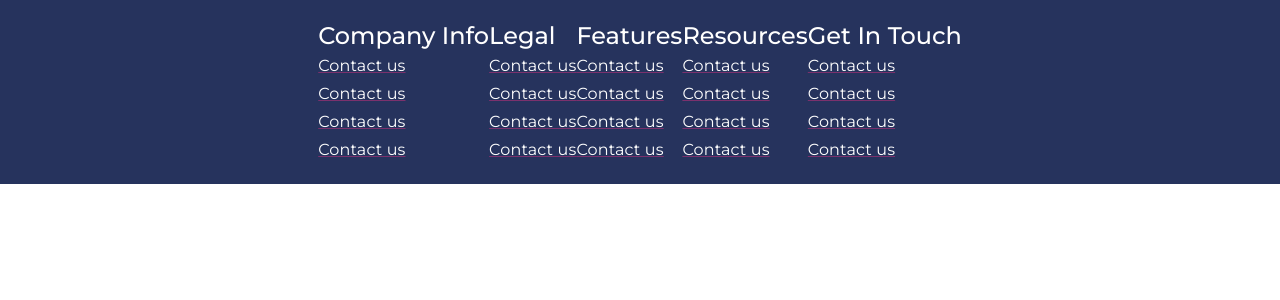
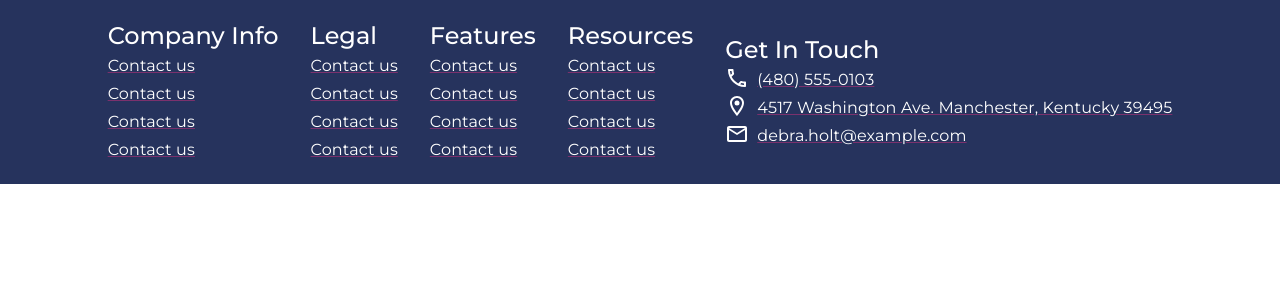
Before and after one commit to kaleem-uet/SchoolLayal, a React (Vite) app: page / in a window 1280 px wide. Shown: the top 300 px of the page. Built offline with nearby package versions, Linux system fonts and the light colour scheme.

Commit message:
footer changed

```diff
--- a/src/Components/Footer/Footer.jsx
+++ b/src/Components/Footer/Footer.jsx
@@ -4,118 +4,129 @@ import Typography from "@mui/material/Typography";
 import Grid from "@mui/material/Grid";
 import Container from "@mui/material/Container";
 import { FooterLink, FooterTypo } from "../../Common/CustomTypo";
+import PhoneOutlinedIcon from "@mui/icons-material/PhoneOutlined";
+import EmailOutlinedIcon from "@mui/icons-material/EmailOutlined";
+import LocationOnOutlinedIcon from "@mui/icons-material/LocationOnOutlined";
+import { styled } from "@mui/material";
 
 function Footer() {
   return (
     <Wrapper>
-      <Container
-        maxWidth="lg"
-        sx={{ alignItems: "center", justifyContent: "center", display: "flex" }}
-      >
+      <CustomContainer
+        maxWidth="lg"  >
         <Grid
           container
-          spacing={0}
+          spacing={4}
           sx={{ alignItems: "center", justifyContent: "center" }}
         >
-          <Grid items md={2.4}>
+          <Grid item md={2.4}  xs={12} sm={12}>
             <FooterTypo variant="h5">Company Info</FooterTypo>
-             <div style={{display:"flex",flexDirection:"column"}}>
-             <FooterLink variant="subtitle1" underLine="hover" >
+            <FooterColumn>
+              <FooterLink variant="subtitle1" underLine="hover">
                 Contact us
               </FooterLink>
-              <FooterLink variant="subtitle1" underLine="hover" >
+              <FooterLink variant="subtitle1" underLine="hover">
                 Contact us
               </FooterLink>
-              <FooterLink variant="subtitle1" underLine="hover" >
+              <FooterLink variant="subtitle1" underLine="hover">
                 Contact us
               </FooterLink>
-              <FooterLink variant="subtitle1" underLine="hover" >
+              <FooterLink variant="subtitle1" underLine="hover">
                 Contact us
               </FooterLink>
-
-             </div>
-
+            </FooterColumn>
           </Grid>
-          <Grid items md={2.4}>
+          <Grid item md={2.4}  xs={12} sm={12}>
             <FooterTypo variant="h5">Legal</FooterTypo>
-            <div style={{display:"flex",flexDirection:"column"}}>
-             <FooterLink variant="subtitle1" underLine="hover" >
+            <FooterColumn>
+              <FooterLink variant="subtitle1" underLine="hover">
                 Contact us
               </FooterLink>
-              <FooterLink variant="subtitle1" underLine="hover" >
+              <FooterLink variant="subtitle1" underLine="hover">
                 Contact us
               </FooterLink>
-              <FooterLink variant="subtitle1" underLine="hover" >
+              <FooterLink variant="subtitle1" underLine="hover">
                 Contact us
               </FooterLink>
-              <FooterLink variant="subtitle1" underLine="hover" >
+              <FooterLink variant="subtitle1" underLine="hover">
                 Contact us
               </FooterLink>
-
-             </div>
-
+            </FooterColumn>
           </Grid>{" "}
-          <Grid items md={2.4}>
+          <Grid item md={2.4}  xs={12} sm={12}>
             <FooterTypo variant="h5">Features</FooterTypo>
-            <div style={{display:"flex",flexDirection:"column"}}>
-             <FooterLink variant="subtitle1" underLine="hover" >
+            <FooterColumn>
+              <FooterLink variant="subtitle1" underLine="hover">
                 Contact us
               </FooterLink>
-              <FooterLink variant="subtitle1" underLine="hover" >
+              <FooterLink variant="subtitle1" underLine="hover">
                 Contact us
               </FooterLink>
-              <FooterLink variant="subtitle1" underLine="hover" >
+              <FooterLink variant="subtitle1" underLine="hover">
                 Contact us
               </FooterLink>
-              <FooterLink variant="subtitle1" underLine="hover" >
+              <FooterLink variant="subtitle1" underLine="hover">
                 Contact us
               </FooterLink>
-
-             </div>
-
+            </FooterColumn>
           </Grid>{" "}
-          <Grid items md={2.4}>
+          <Grid item md={2.4}  xs={12} sm={12}>
             <FooterTypo variant="h5">Resources</FooterTypo>
-            <div style={{display:"flex",flexDirection:"column"}}>
-             <FooterLink variant="subtitle1" underLine="hover" >
+            <FooterColumn>
+              <FooterLink variant="subtitle1" underLine="hover">
                 Contact us
               </FooterLink>
-              <FooterLink variant="subtitle1" underLine="hover" >
+              <FooterLink variant="subtitle1" underLine="hover">
                 Contact us
               </FooterLink>
-              <FooterLink variant="subtitle1" underLine="hover" >
+              <FooterLink variant="subtitle1" underLine="hover">
                 Contact us
               </FooterLink>
-              <FooterLink variant="subtitle1" underLine="hover" >
+              <FooterLink variant="subtitle1" underLine="hover">
                 Contact us
               </FooterLink>
-
-             </div>
-
+            </FooterColumn>
           </Grid>{" "}
-          <Grid items md={2.4}>
+          <Grid item md={2.4}  xs={12} sm={12}>
             <FooterTypo variant="h5">Get In Touch</FooterTypo>
-            <div style={{display:"flex",flexDirection:"column"}}>
-             <FooterLink variant="subtitle1" underLine="hover" >
-                  Contact us
+            <FooterColumn>
+              <IconAndTextContainer>
+                <PhoneOutlinedIcon sx={{ color: "#FFF", marginRight: 1 }} />
+                <FooterLink variant="subtitle1" underLine="hover">
+                  (480) 555-0103
                 </FooterLink>
-              <FooterLink variant="subtitle1" underLine="hover" >
-                  Contact us
+              </IconAndTextContainer>
+              <IconAndTextContainer>
+                <LocationOnOutlinedIcon
+                  sx={{ color: "#FFF", marginRight: 1 }}
+                />
+                <FooterLink variant="subtitle1" underLine="hover">
+                  4517 Washington Ave. Manchester, Kentucky 39495
                 </FooterLink>
-              <FooterLink variant="subtitle1" underLine="hover" >
-                  Contact us
+              </IconAndTextContainer>
+              <IconAndTextContainer>
+                <EmailOutlinedIcon sx={{ color: "#FFF", marginRight: 1 }} />
+                <FooterLink variant="subtitle1" underLine="hover">
+                  debra.holt@example.com
                 </FooterLink>
-              <FooterLink variant="subtitle1" underLine="hover" >
-                  Contact us
-              </FooterLink>
-
-             </div>
-
+              </IconAndTextContainer>
+            </FooterColumn>
           </Grid>
         </Grid>
-      </Container>
+      </CustomContainer>
     </Wrapper>
   );
 }
 
+const IconAndTextContainer=styled('div')(({theme})=>({
+  display: "flex",
+  alignItems: "flex-start",
+  flexDirection: "row",
+}))
+const FooterColumn=styled('div')(({theme})=>({
+  display: "flex", flexDirection: "column"
+}))
+const CustomContainer=styled(Container)(({theme})=>({
+  alignItems: "center", justifyContent: "center", display: "flex"
+}))
 export default Footer;
```
Lines whose indentation alone changed are shown as unchanged.
